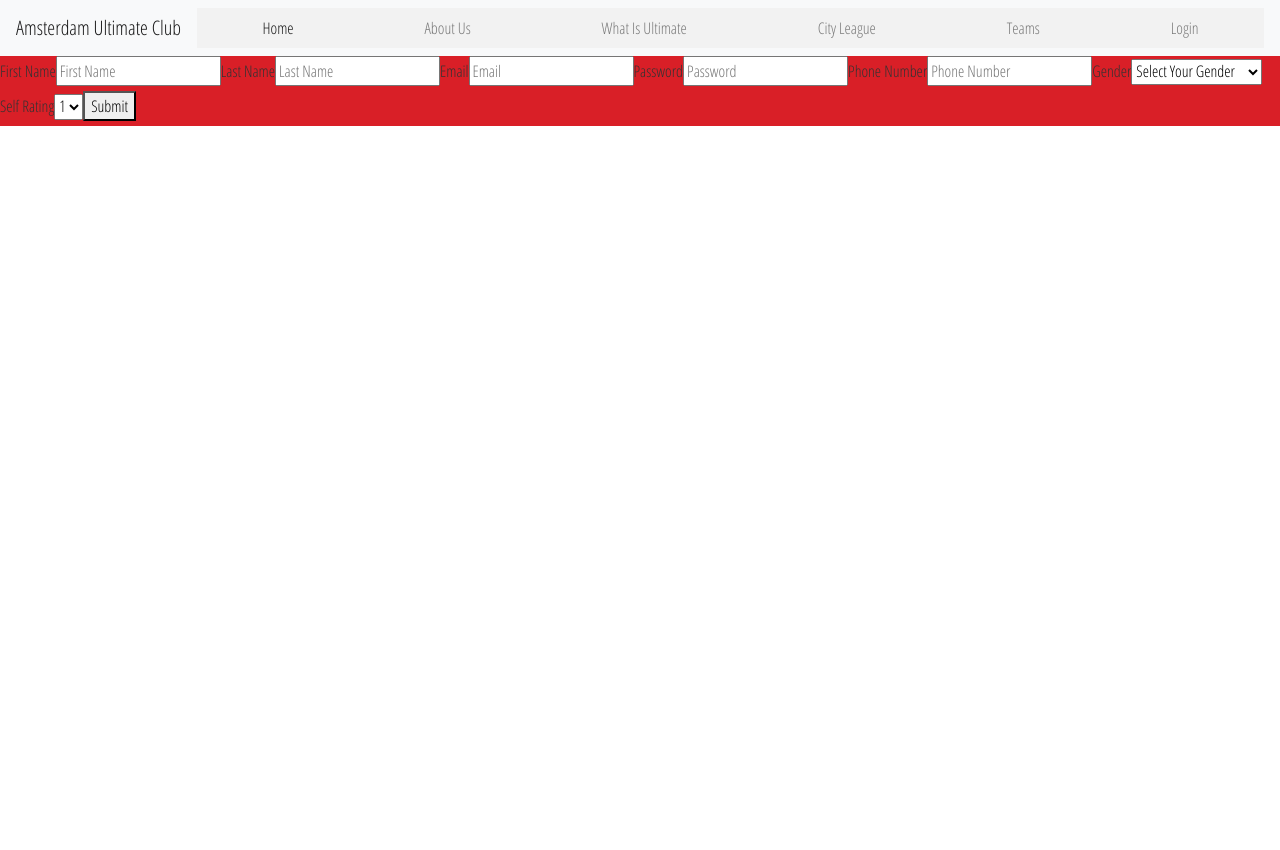
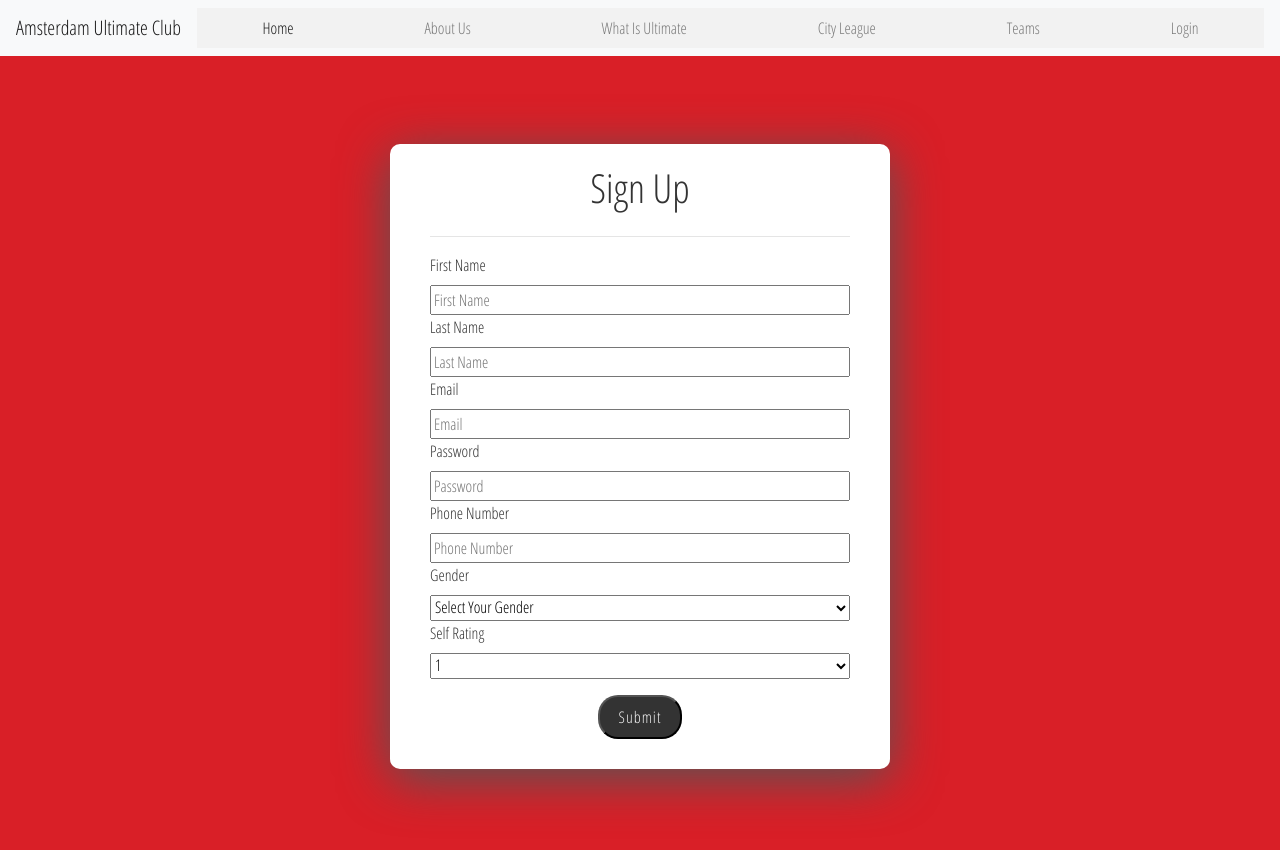
Before and after one commit to curtis-clement/Amsterdam-Ultimate-Club-Client, a React (Create React App) app: page /signup in a window 1280 px wide. Shown: the top 850 px of the page. Before the commit the page ends 800 px from the top, so only its background shows below. Built offline with nearby package versions, Linux system fonts and the light colour scheme; no server answers.

Commit message:
styled sign up form

```diff
--- /dev/null
+++ b/src/CSS Modules/signup.module.css
@@ -0,0 +1,61 @@
+.wrap {
+  height: 100vh;
+  width: 100%;
+  display: flex;
+  flex-direction: column;
+  justify-content: center;
+  align-items: center;
+  background-color: #D91F27;
+}
+
+.formwrap {
+  width: 500px;
+  height: 625px;
+  display: flex;
+  flex-direction: column;
+  padding: 20px 40px;
+  border-radius: 10px;
+  box-shadow: 0px 10px 50px #555;
+  background-color: #ffffff;
+}
+
+.form {
+  width: 100%;
+  display: flex;
+  flex-wrap: wrap;
+  flex-direction: column;
+}
+
+.header {
+  text-align: center;
+  width: 100%;
+}
+
+.hr {
+  color: black;
+  font-weight: bold;
+  width: 100%
+}
+
+.submit {
+  text-align: center;
+}
+
+.submit button {
+  background-color: #333333;
+  color: #F2F2F2;
+  width: 20%;
+  margin-top: 1em;
+  padding: 8px 0px;
+  font-size: 1em;
+  font-weight: lighter;
+  letter-spacing: 1px;
+  margin-bottom: 0.25em;
+  border-radius: 20px;
+}
+
+.submit button:hover {
+  color: #333333;
+  background-color: #F2F2F2;
+  border: 2px solid #519e8a;
+}
--- a/src/pages/SignUp/index.js
+++ b/src/pages/SignUp/index.js
@@ -1,12 +1,9 @@
 import React, { useState, useEffect } from "react";
-import Form from "react-bootstrap/Form";
-import Container from "react-bootstrap/Container";
-import Button from "react-bootstrap/Button";
 import { signUp } from "../../store/user/actions";
 import { selectToken } from "../../store/user/selectors";
 import { useDispatch, useSelector } from "react-redux";
-import { useHistory, Link } from "react-router-dom";
-import { Col } from "react-bootstrap";
+import { useHistory} from "react-router-dom";
+import style from '../../CSS Modules/signup.module.css';
 
 export default function SignUp() {
   const [firstName, setFirstName] = useState("");
@@ -50,8 +47,11 @@ export default function SignUp() {
   }
 
 return (
-  <div>
-    <form>
+  <div className={style.wrap}>
+    <div className={style.formwrap}>
+      <h1 className={style.header}>Sign Up</h1>
+      <hr className={style.hr} />
+      <form className={style.form}>
         <label>First Name</label>
           <input
           firstname='firstName'
@@ -118,10 +118,11 @@ return (
             <option value={4}>4</option>
             <option value={5}>5</option>
           </select>
-
-      <button
-      onClick={submitForm}>Submit</button>
+        <div className={style.submit}>
+          <button onClick={submitForm}>Submit</button>
+        </div>
       </form>
+    </div>
   </div>
 )
 }
```
Lines whose indentation alone changed are shown as unchanged.
